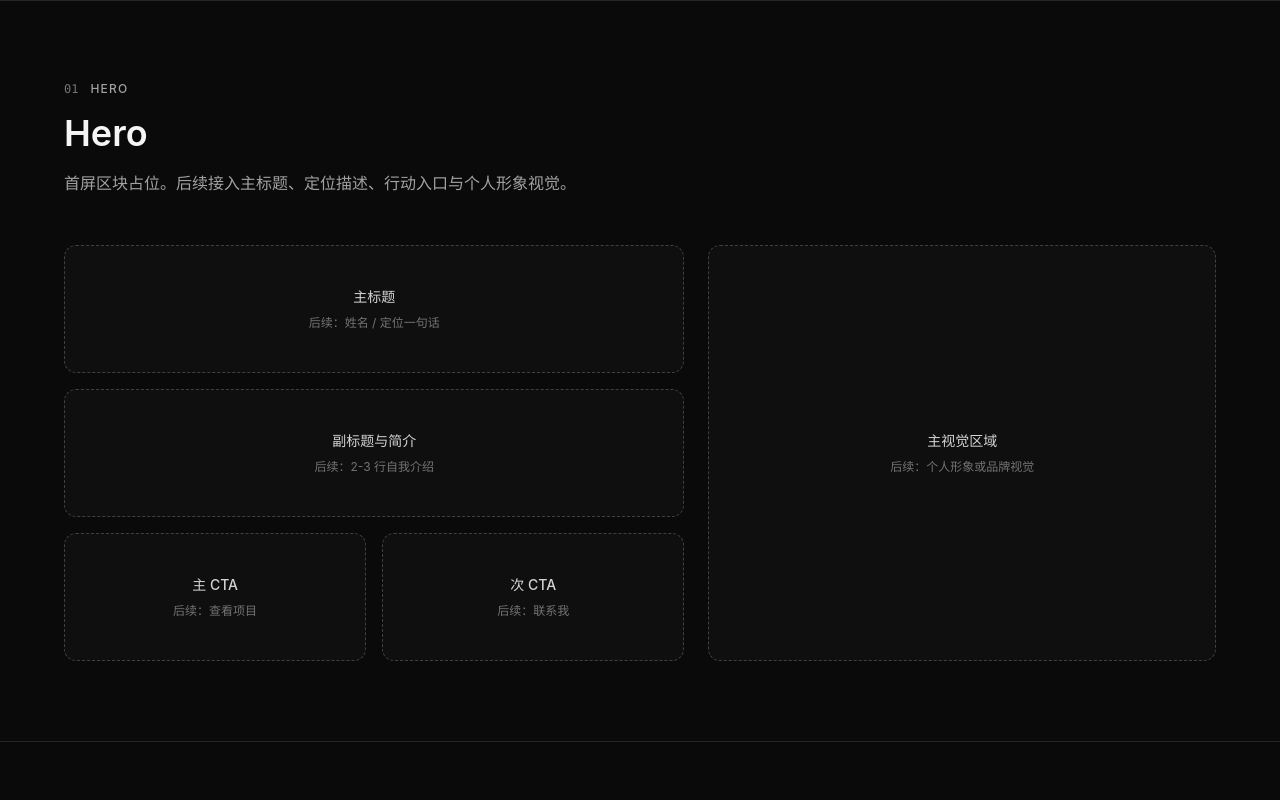
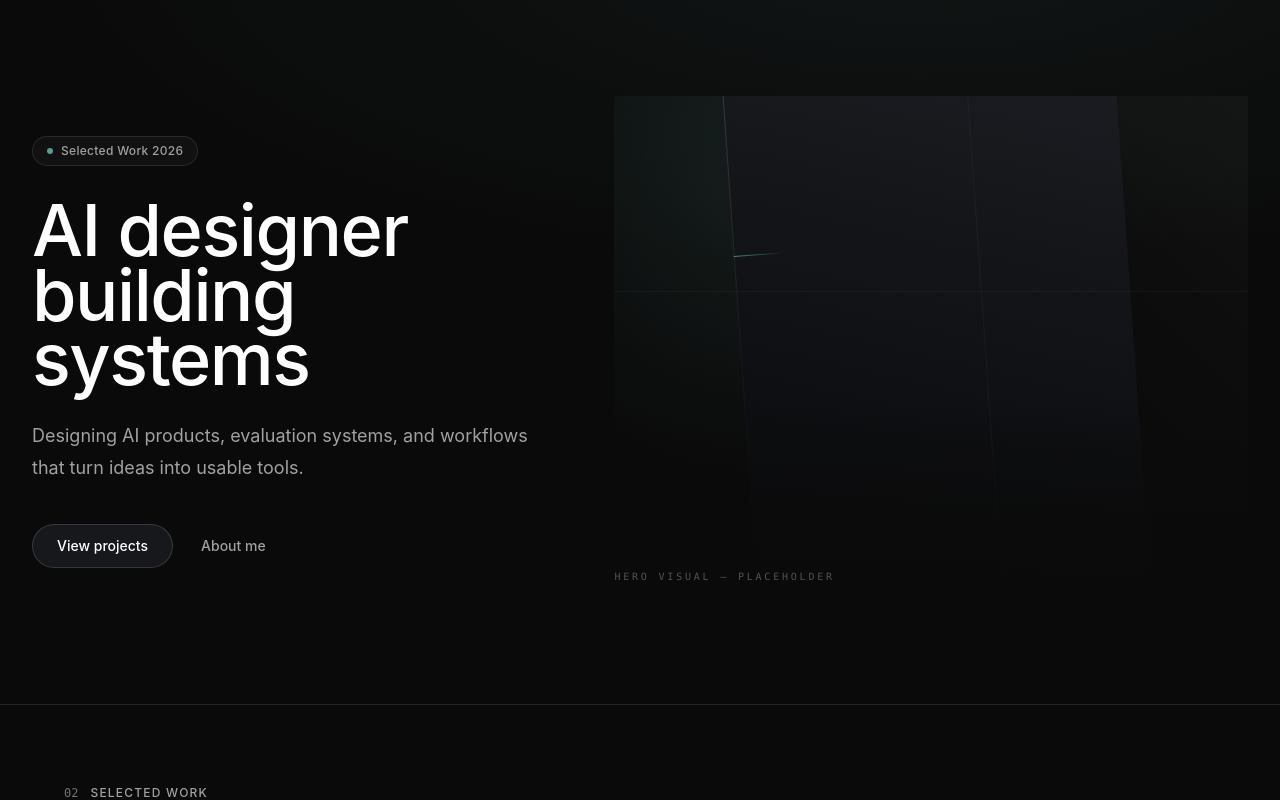
Before and after one commit to fengshuo1027/-, a Next.js app: page / in a window 1280 px wide. Shown: the top 800 px of the page. Built offline with nearby package versions, Linux system fonts and the light colour scheme.

Commit message:
refine V2 hero section

```diff
--- a/src/components/v2/sections/HeroSection.tsx
+++ b/src/components/v2/sections/HeroSection.tsx
@@ -1,32 +1,92 @@
-import { V2Placeholder } from "@/components/v2/layout/V2Placeholder";
-import { V2Section } from "@/components/v2/layout/V2Section";
+import { HeroVisual } from "@/components/v2/visuals/HeroVisual";
 
-/** 01 Hero — 首屏定位与主视觉，后续接入最终排版。 */
+/**
+ * 01 Hero — 首屏。
+ *
+ * 结构：桌面端左文右图（45 / 55），移动端文字在上、视觉在下。
+ *
+ * 本轮目标只是把首屏的构图定下来：
+ * 尺寸、比例、位置、明暗关系。因此——
+ * - 不使用 V2Section 外壳（Hero 不需要「01 / Hero」式的区块标题，
+ *   标题层级直接从 h1 开始）
+ * - 不含任何动画，不使用 framer-motion
+ * - 视觉为抽象几何占位，见 visuals/HeroVisual.tsx
+ *
+ * 精修要点：
+ * - CTA 全部去掉了白底大按钮；主按钮为深色实体 + 极细边框，次按钮为纯文字
+ * - h1 字重 medium、行高 0.9，并通过 --font-display 预留 Display 字体槽位
+ *
+ * 平滑滚动由 layout.tsx 中 <html> 上已有的 scroll-smooth 提供，
+ * 因此两个 CTA 用普通锚点即可，无需客户端组件。
+ */
 export function HeroSection() {
   return (
-    <V2Section
+    <section
       id="hero"
-      index="01"
-      eyebrow="Hero"
-      title="Hero"
-      description="首屏区块占位。后续接入主标题、定位描述、行动入口与个人形象视觉。"
+      className="relative overflow-hidden bg-neutral-950 px-5 py-20 sm:px-8 lg:py-24"
     >
-      <div className="grid gap-6 lg:grid-cols-[1.1fr_0.9fr]">
-        <div className="flex flex-col gap-4">
-          <V2Placeholder label="主标题" note="后续：姓名 / 定位一句话" />
-          <V2Placeholder label="副标题与简介" note="后续：2-3 行自我介绍" />
-          <div className="grid gap-4 sm:grid-cols-2">
-            <V2Placeholder label="主 CTA" note="后续：查看项目" />
-            <V2Placeholder label="次 CTA" note="后续：联系我" />
+      {/* 极弱的冷色光感，只负责给左上的文字区一点空气感 */}
+      <div
+        aria-hidden="true"
+        className="pointer-events-none absolute inset-0 bg-[radial-gradient(110%_75%_at_72%_-8%,rgba(125,211,200,0.055),transparent_62%)]"
+      />
+
+      <div className="relative mx-auto grid w-full max-w-7xl items-stretch gap-14 lg:min-h-[64svh] lg:grid-cols-[45fr_55fr] lg:gap-16">
+        {/* 左：文字 */}
+        <div className="flex flex-col justify-center">
+          <span className="inline-flex w-fit items-center gap-2 rounded-full border border-white/10 bg-white/[0.03] px-3.5 py-1.5 text-xs font-medium tracking-wide text-neutral-400">
+            <span
+              aria-hidden="true"
+              className="h-1.5 w-1.5 rounded-full bg-[rgba(125,211,200,0.7)]"
+            />
+            Selected Work 2026
+          </span>
+
+          {/*
+            字重由 semibold 降到 medium，行高收到 0.9 —— 让三行更像一整块
+            「编辑体标题」，而不是三个独立的行。
+
+            fontFamily 指向 --font-display：该变量目前未定义，会回落到继承字体，
+            因此现在不改变任何渲染结果。等后续接入 Display / Serif 字体时，
+            只需在 globals.css 中定义 --font-display，这里无需再改。
+
+            注意：换字体后需重新确认 leading-[0.9] —— 不同字体的下伸部深度不同。
+          */}
+          <h1
+            className="mt-8 text-[2.5rem] font-medium leading-[0.9] tracking-[-0.02em] text-white sm:text-6xl xl:text-7xl 2xl:text-8xl"
+            style={{ fontFamily: "var(--font-display, inherit)" }}
+          >
+            <span className="block">AI designer</span>
+            <span className="block">building</span>
+            <span className="block">systems</span>
+          </h1>
+
+          <p className="mt-7 max-w-xl text-base leading-7 text-neutral-400 sm:text-lg sm:leading-8">
+            Designing AI products, evaluation systems, and workflows that turn
+            ideas into usable tools.
+          </p>
+
+          <div className="mt-10 flex flex-col gap-3 sm:flex-row sm:items-center sm:gap-5">
+            {/* 主 CTA：深色实体 + 极细边框 + 白字，hover 只做轻微提亮 */}
+            <a
+              href="#work"
+              className="inline-flex h-11 w-full items-center justify-center rounded-full border border-white/[0.14] bg-[#16181b] px-6 text-sm font-medium text-white transition hover:border-white/[0.22] hover:bg-[#1c1e22] focus-visible:outline-none focus-visible:ring-2 focus-visible:ring-white/40 focus-visible:ring-offset-2 focus-visible:ring-offset-neutral-950 sm:w-auto"
+            >
+              View projects
+            </a>
+            {/* 次 CTA：无填充、无边框的纯文字按钮 */}
+            <a
+              href="#about"
+              className="inline-flex h-11 w-full items-center justify-center px-2 text-sm font-medium text-neutral-400 transition hover:text-neutral-100 focus-visible:outline-none focus-visible:ring-2 focus-visible:ring-white/30 focus-visible:ring-offset-2 focus-visible:ring-offset-neutral-950 sm:w-auto"
+            >
+              About me
+            </a>
           </div>
         </div>
 
-        <V2Placeholder
-          label="主视觉区域"
-          note="后续：个人形象或品牌视觉"
-          className="min-h-64"
-        />
+        {/* 右：主视觉占位 */}
+        <HeroVisual />
       </div>
-    </V2Section>
+    </section>
   );
 }
--- /dev/null
+++ b/src/components/v2/visuals/HeroVisual.tsx
@@ -0,0 +1,70 @@
+/**
+ * 01 Hero 的右侧大型主视觉 —— 抽象几何占位（第二版）。
+ *
+ * 这一版的目标是「主体物」，而不是「UI 面板」：
+ * 取消外框、圆角与统一底色，让形体直接从黑色空间里浮现出来。
+ *
+ * 做法：
+ *   主体板向左上受光、向右下沉入黑暗，上下都被画布裁切，
+ *   因此它看起来比画布更大、像是被框住的一部分，而不是被装进一个卡片。
+ *
+ * 构图（由后到前）：
+ *   1. 环境冷光 —— 低饱和青，落在主体左上方，只提供一点空气感
+ *   2. 后层平面 —— 向右后方退去，被右缘裁切，制造纵深
+ *   3. 主体板 —— 唯一的「实体」，带体积渐变与受光左缘
+ *   4. 板内细节 —— 一条极弱竖向接缝 + 一段青色标记
+ *   5. 水平辅助线 —— 一条极弱横线贯穿画布
+ *   6. 底部渐隐 —— 让主体下缘沉入页面背景
+ *   7. 占位标注
+ *
+ * 不含图像、光球、粒子、3D 或 WebGL；后续会整体替换为真正素材。
+ */
+export function HeroVisual() {
+  return (
+    <div className="relative aspect-[4/5] w-full overflow-hidden sm:aspect-[16/11] lg:aspect-auto lg:h-full lg:min-h-[480px]">
+      {/* 1. 环境冷光 */}
+      <div
+        aria-hidden="true"
+        className="pointer-events-none absolute -left-1/4 -top-1/3 h-[110%] w-[105%] bg-[radial-gradient(circle_at_46%_46%,rgba(125,211,200,0.085),transparent_62%)]"
+      />
+
+      {/* 2. 后层平面 */}
+      <div
+        aria-hidden="true"
+        className="pointer-events-none absolute -top-[8%] -right-[12%] h-[118%] w-[76%] rotate-[5deg] bg-[linear-gradient(218deg,rgba(255,255,255,0.045)_0%,rgba(255,255,255,0.008)_42%,transparent_72%)]"
+      />
+
+      {/* 3. 主体板 + 4. 板内细节 */}
+      <div
+        aria-hidden="true"
+        className="pointer-events-none absolute -top-[10%] left-[20%] h-[120%] w-[62%] rotate-[-4deg] bg-[linear-gradient(197deg,#1c1e23_0%,#141519_34%,#0d0e11_66%,#08090b_100%)]"
+      >
+        {/* 受光左缘 */}
+        <div className="absolute inset-y-0 left-0 w-px bg-[linear-gradient(180deg,rgba(255,255,255,0.16)_0%,rgba(255,255,255,0.03)_46%,transparent_88%)]" />
+
+        {/* 竖向接缝 */}
+        <div className="absolute inset-y-0 left-[62%] w-px bg-white/[0.035]" />
+
+        {/* 青色标记 */}
+        <div className="absolute left-0 top-[32%] h-px w-12 bg-[linear-gradient(90deg,rgba(125,211,200,0.6),transparent)]" />
+      </div>
+
+      {/* 5. 水平辅助线 */}
+      <div
+        aria-hidden="true"
+        className="pointer-events-none absolute inset-x-0 top-[38%] h-px bg-white/[0.035]"
+      />
+
+      {/* 6. 底部渐隐 */}
+      <div
+        aria-hidden="true"
+        className="pointer-events-none absolute inset-x-0 bottom-0 h-2/5 bg-gradient-to-t from-neutral-950 via-neutral-950/70 to-transparent"
+      />
+
+      {/* 7. 占位标注 */}
+      <p className="pointer-events-none absolute bottom-6 left-0 font-mono text-[10px] uppercase tracking-[0.28em] text-neutral-600">
+        Hero visual — placeholder
+      </p>
+    </div>
+  );
+}
```
